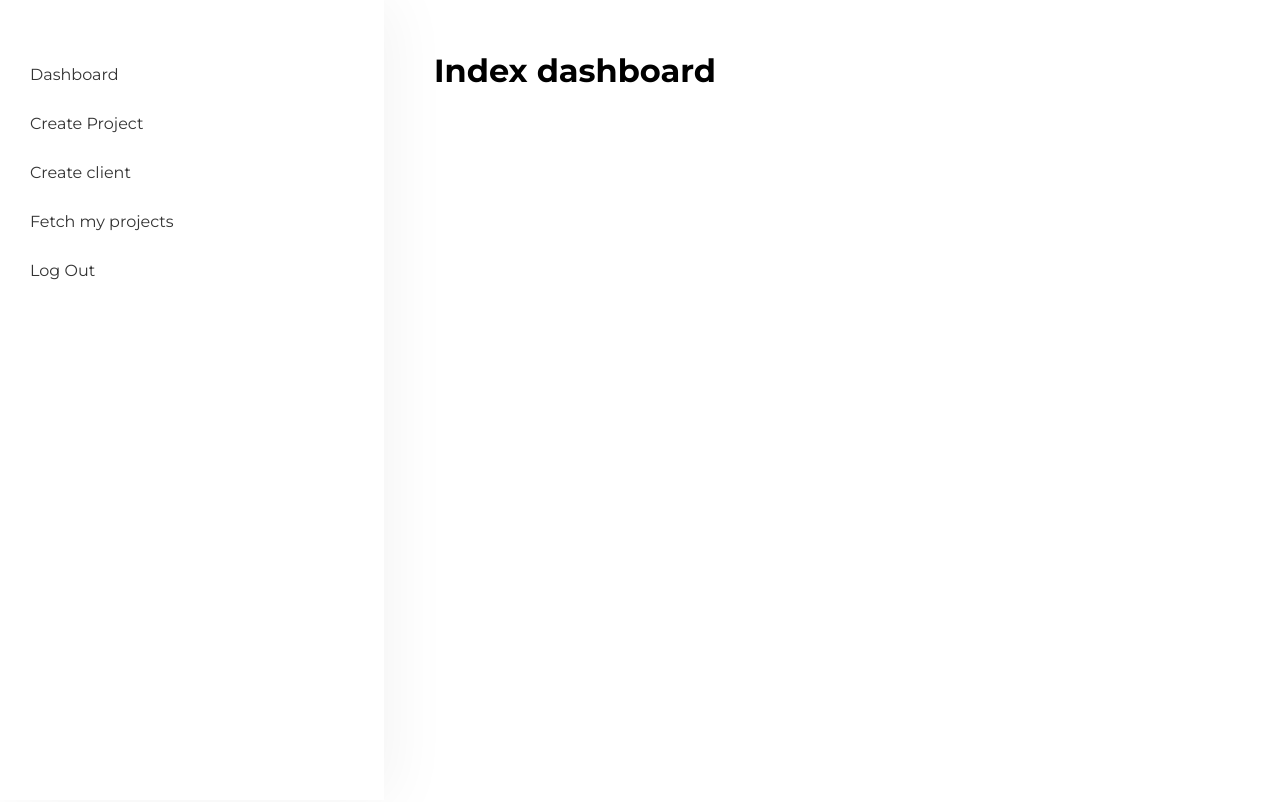
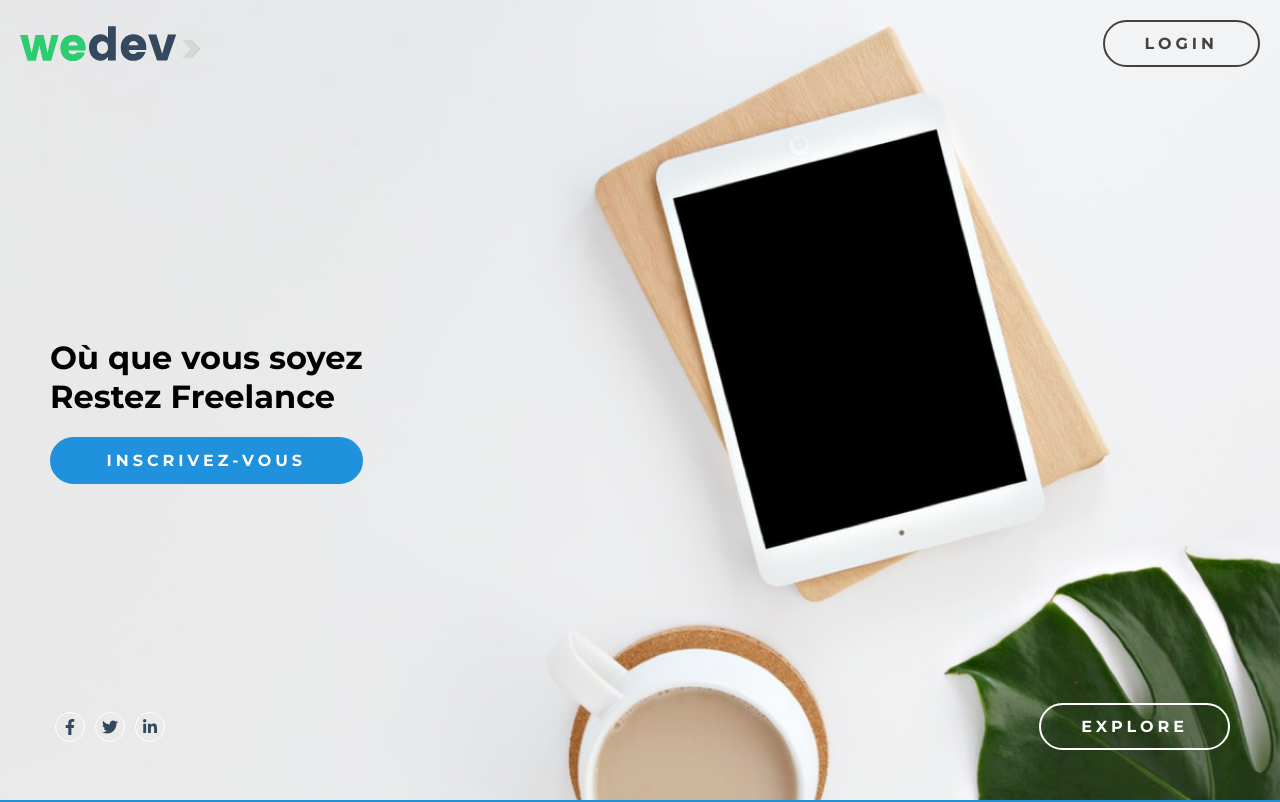
Before and after one commit to Ephalys/wedev-front, a React (Create React App) app: page / in a window 1280 px wide. Shown: the top 802 px of the page. Built offline with nearby package versions, Linux system fonts and the light colour scheme; sample sign-in values are in the browser's storage; what webfontloader would draw is missing.

Commit message:
fix: login system

```diff
--- a/src/Routes.js
+++ b/src/Routes.js
@@ -7,19 +7,14 @@ import Dashboard from "./pages/Dashboard";
 import Projects from "./pages/Projects/Projects";
 import CreateProject from "./pages/Projects/create";
 import CreateClient from "./pages/Clients/CreateClient";
-import verifyToken from "./utils/verify_token";
 import history from "./utils/history";
 
 class Routes extends Component {
     render() {
-        console.log(verifyToken());
         return (
             <Router history={history}>
-                {verifyToken() ? (
-                    <Route exact path="/" component={Dashboard} />
-                ) : (
-                    <Route exact path="/" component={Home} />
-                )}
+                <Route exact path="/" component={Home} />
+                <Route exact path="/dashboard" component={Dashboard} />
                 <Route exact path="/login" component={Login} />
                 <Route exact path="/register" component={Register} />
                 <Route exact path="/projects" component={Projects} />
--- a/src/pages/Dashboard/index.js
+++ b/src/pages/Dashboard/index.js
@@ -1,21 +1,28 @@
 import React, { Component } from "react";
+import { Redirect } from "react-router-dom";
 import "./dashboard.scss";
 import Sidebar from "../../components/Sidebar";
-import Routes from "../../Routes";
 import {Route} from "react-router-dom";
 import IndexDashboard from "../../components/IndexDashboard";
+import verifyToken from "../../utils/verify_token";
 
 class Dashboard extends Component {
     render() {
         return (
+            <div>
+                {verifyToken() ? (
                     <div className="dashboard">
                         <Sidebar/>
                         <div className="dashboard__content">
-            <Route path="/" component={IndexDashboard} />
+                            <Route path="/dashboard" component={IndexDashboard}/>
                         </div>
+                    </div>
+                ) : (
+                    <Redirect to="/login"/>
+                )
+                }
             </div>
         );
     }
 }
-
 export default Dashboard;
--- a/src/pages/Login/index.js
+++ b/src/pages/Login/index.js
@@ -28,10 +28,10 @@ class Login extends Component {
     return axios
         .post(`/login`, this.state)
         .then(res => {
-        console.log(res);
-        console.log(res.data);
           localStorage.setItem("token", res.data.token);
-        history.push('/');
+        })
+        .then(() => {
+          history.push('/dashboard');
         })
         .catch(err => {
           alert(err.response.data.error);
```
Lines whose indentation alone changed are shown as unchanged.
